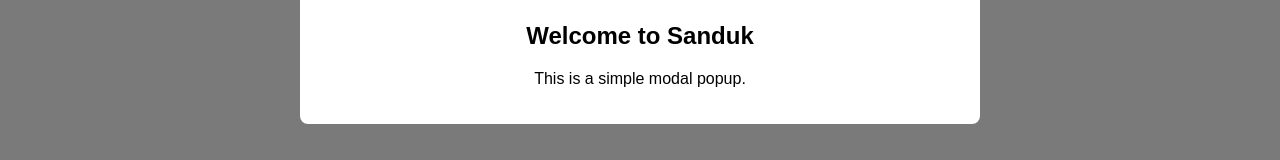
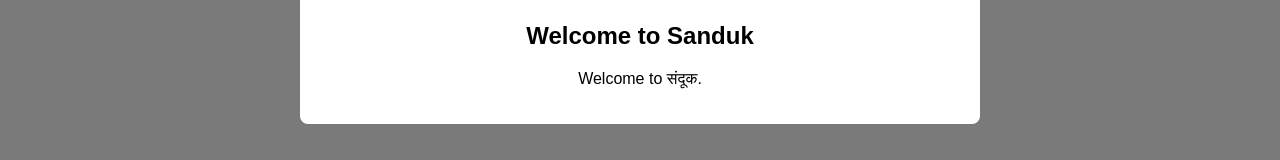
Before and after one commit to AvinashLade/Sanduk-website, a plain HTML site: page index.html in a window 1280 px wide. Shown: the part 347-507 px from the top of the page. Drawn offline with Linux system fonts and the light colour scheme.

Commit message:
Update index.html

```diff
--- a/index.html
+++ b/index.html
@@ -13,7 +13,7 @@
     <div class="modal-content">
         <span class="close">&times;</span>
         <h2>Welcome to Sanduk</h2>
-        <p>This is a simple modal popup.</p>
+        <p>Welcome to संदूक.</p>
     </div>
 </div>
 
```
